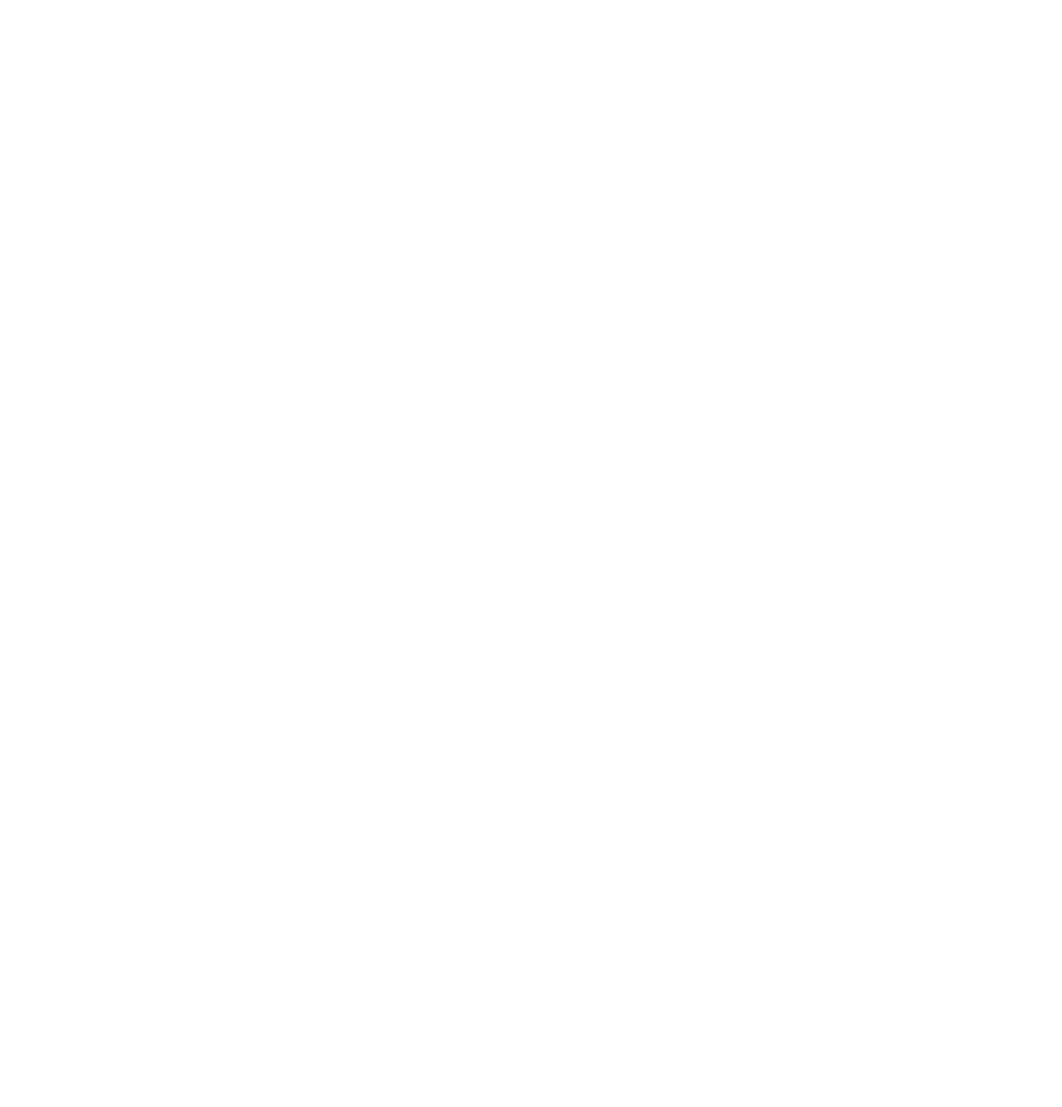
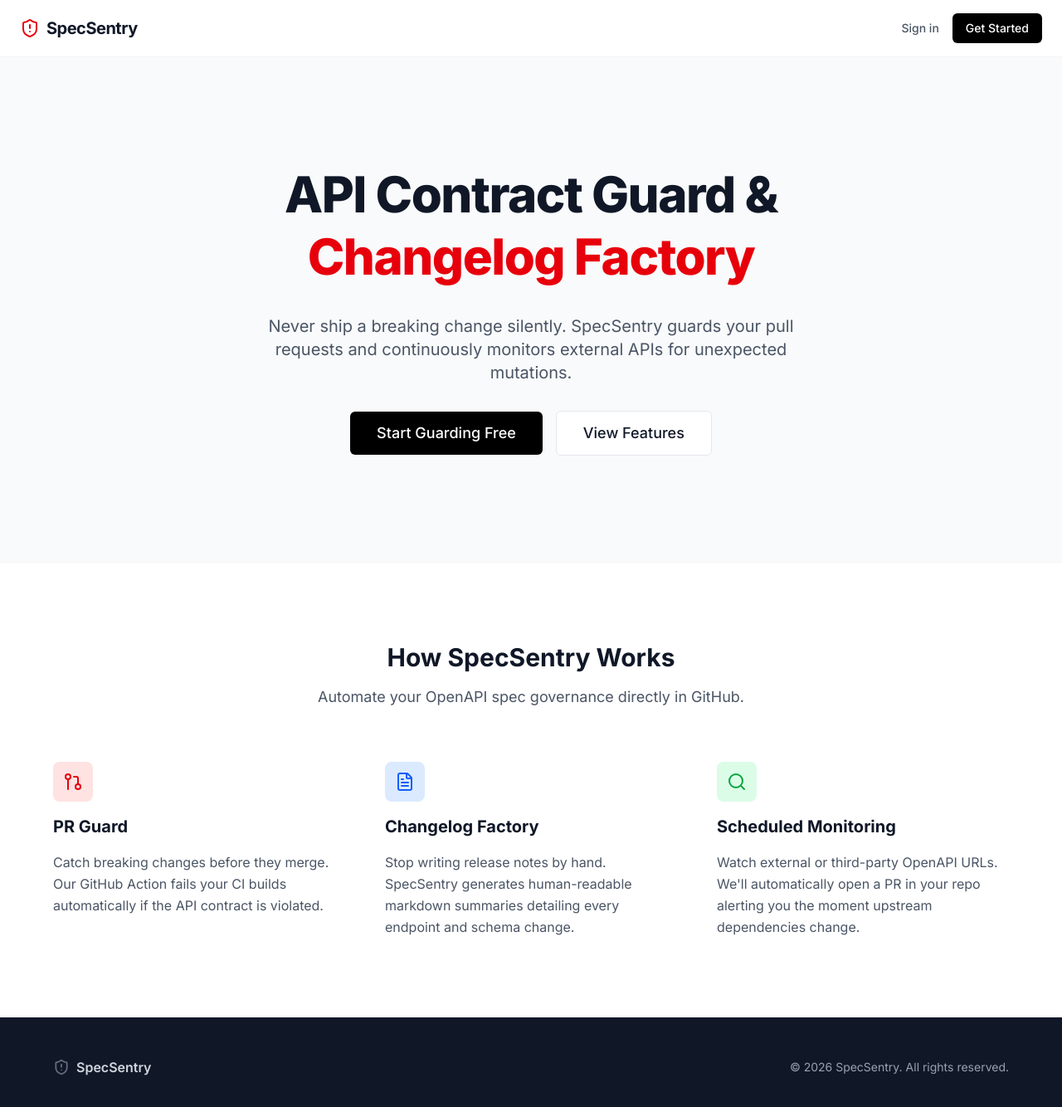
Before and after one commit to yaghiashraf/spec-sentry, a Next.js app: page / in a window 1280 px wide. Before the commit this address had no page. Shown: the top 1334 px of the page at 83% size. Before the commit the page ends 800 px from the top, so only its background shows below. Built offline with nearby package versions, Linux system fonts and the light colour scheme.

Commit message:
feat: improve landing page and login UI, implement route groups

```diff
--- /dev/null
+++ b/src/app/(app)/layout.tsx
@@ -0,0 +1,52 @@
+import type { Metadata } from 'next';
+import { Inter } from 'next/font/google';
+import '../globals.css';
+import Link from 'next/link';
+import { ShieldAlert } from 'lucide-react';
+
+const inter = Inter({ subsets: ['latin'] });
+
+export const metadata: Metadata = {
+  title: 'SpecSentry - Dashboard',
+};
+
+export default function AppLayout({
+  children,
+}: {
+  children: React.ReactNode;
+}) {
+  return (
+    <div className="flex h-screen overflow-hidden bg-gray-50">
+      {/* Sidebar */}
+      <aside className="w-64 bg-gray-900 text-white flex flex-col">
+        <div className="h-16 flex items-center px-6 border-b border-gray-800">
+          <ShieldAlert className="w-6 h-6 text-red-500 mr-2" />
+          <span className="font-bold text-xl tracking-tight">SpecSentry</span>
+        </div>
+        <nav className="flex-1 px-4 py-6 space-y-2">
+          <Link href="/dashboard" className="block px-4 py-2 rounded-md hover:bg-gray-800 transition-colors">
+            Dashboard
+          </Link>
+          <Link href="/projects/new" className="block px-4 py-2 rounded-md hover:bg-gray-800 transition-colors">
+            New Project
+          </Link>
+          <Link href="/settings" className="block px-4 py-2 rounded-md hover:bg-gray-800 transition-colors">
+            Settings
+          </Link>
+        </nav>
+        <div className="p-4 border-t border-gray-800">
+          <Link href="/login" className="block text-center px-4 py-2 text-sm text-gray-400 hover:text-white transition-colors">
+            Sign Out
+          </Link>
+        </div>
+      </aside>
+
+      {/* Main content */}
+      <main className="flex-1 overflow-y-auto">
+        <div className="p-8 max-w-7xl mx-auto text-gray-900">
+          {children}
+        </div>
+      </main>
+    </div>
+  );
+}
--- a/src/app/layout.tsx
+++ b/src/app/layout.tsx
@@ -1,8 +1,6 @@
 import type { Metadata } from 'next';
 import { Inter } from 'next/font/google';
 import './globals.css';
-import Link from 'next/link';
-import { ShieldAlert } from 'lucide-react';
 
 const inter = Inter({ subsets: ['latin'] });
 
@@ -18,39 +16,8 @@
 }) {
   return (
     <html lang="en">
-      <body className={`${inter.className} bg-gray-50 min-h-screen`}>
-        <div className="flex h-screen overflow-hidden">
-          {/* Sidebar */}
-          <aside className="w-64 bg-gray-900 text-white flex flex-col">
-            <div className="h-16 flex items-center px-6 border-b border-gray-800">
-              <ShieldAlert className="w-6 h-6 text-red-500 mr-2" />
-              <span className="font-bold text-xl tracking-tight">SpecSentry</span>
-            </div>
-            <nav className="flex-1 px-4 py-6 space-y-2">
-              <Link href="/dashboard" className="block px-4 py-2 rounded-md hover:bg-gray-800 transition-colors">
-                Dashboard
-              </Link>
-              <Link href="/projects/new" className="block px-4 py-2 rounded-md hover:bg-gray-800 transition-colors">
-                New Project
-              </Link>
-              <Link href="/settings" className="block px-4 py-2 rounded-md hover:bg-gray-800 transition-colors">
-                Settings
-              </Link>
-            </nav>
-            <div className="p-4 border-t border-gray-800">
-              <Link href="/login" className="block text-center px-4 py-2 text-sm text-gray-400 hover:text-white transition-colors">
-                Sign Out
-              </Link>
-            </div>
-          </aside>
-
-          {/* Main content */}
-          <main className="flex-1 overflow-y-auto">
-            <div className="p-8 max-w-7xl mx-auto">
-              {children}
-            </div>
-          </main>
-        </div>
+      <body className={`${inter.className} bg-white text-gray-900 min-h-screen flex flex-col`}>
+        {children}
       </body>
     </html>
   );
--- a/src/app/login/page.tsx
+++ b/src/app/login/page.tsx
@@ -1,25 +1,56 @@
 import Link from 'next/link';
+import { Github, ShieldAlert } from 'lucide-react';
 
 export default function LoginPage() {
   return (
-    <div className="min-h-screen flex items-center justify-center bg-gray-50">
-      <div className="max-w-md w-full space-y-8 p-8 bg-white rounded-xl shadow-lg border border-gray-100">
+    <div className="min-h-screen flex items-center justify-center bg-gray-50 p-6">
+      <div className="max-w-md w-full">
+        {/* Logo Header */}
+        <div className="flex justify-center mb-8">
+          <Link href="/" className="flex items-center space-x-2 text-gray-900 hover:text-gray-700 transition-colors">
+            <ShieldAlert className="w-8 h-8 text-red-600" />
+            <span className="font-bold text-3xl tracking-tight">SpecSentry</span>
+          </Link>
+        </div>
+
+        {/* Login Card */}
+        <div className="bg-white rounded-2xl shadow-xl border border-gray-100 p-8 space-y-8">
           <div className="text-center">
-          <h2 className="mt-6 text-3xl font-extrabold text-gray-900">SpecSentry</h2>
-          <p className="mt-2 text-sm text-gray-600">
+            <h2 className="text-2xl font-bold text-gray-900">Welcome back</h2>
+            <p className="mt-2 text-base text-gray-600">
               Sign in to manage your API Contract Guard
             </p>
           </div>
-        <div className="mt-8 space-y-6">
+
+          <div className="space-y-4">
             <Link
               href="/dashboard"
-            className="w-full flex justify-center py-3 px-4 border border-transparent rounded-md shadow-sm text-sm font-medium text-white bg-black hover:bg-gray-800 focus:outline-none focus:ring-2 focus:ring-offset-2 focus:ring-black transition-colors"
+              className="w-full flex items-center justify-center py-3 px-4 border border-transparent rounded-lg shadow-sm text-sm font-semibold text-white bg-[#24292F] hover:bg-[#1b1f23] focus:outline-none focus:ring-2 focus:ring-offset-2 focus:ring-[#24292F] transition-all"
             >
+              <Github className="w-5 h-5 mr-3" />
               Sign in with GitHub
             </Link>
-          <p className="text-center text-xs text-gray-500 mt-4">
-            (This is a template simulation. Authentication can be added using NextAuth.js)
+
+            <div className="relative my-6">
+              <div className="absolute inset-0 flex items-center">
+                <div className="w-full border-t border-gray-200"></div>
+              </div>
+              <div className="relative flex justify-center text-sm">
+                <span className="px-2 bg-white text-gray-500 font-medium">Demo Mode</span>
+              </div>
+            </div>
+
+            <p className="text-center text-sm text-gray-600 bg-gray-50 p-3 rounded-lg border border-gray-100">
+              This is a template simulation. Authentication can be wired up using <strong>NextAuth.js</strong>.
             </p>
+          </div>
+        </div>
+
+        {/* Footer links */}
+        <div className="mt-8 text-center text-sm">
+          <Link href="/" className="text-gray-500 hover:text-gray-900 font-medium transition-colors">
+            &larr; Back to home
+          </Link>
         </div>
       </div>
     </div>
--- a/src/app/page.tsx
+++ b/src/app/page.tsx
@@ -1,5 +1,98 @@
-import { redirect } from 'next/navigation';
+import Link from 'next/link';
+import { ShieldAlert, GitPullRequest, Search, FileText } from 'lucide-react';
 
-export default function Home() {
-  redirect('/login');
+export default function LandingPage() {
+  return (
+    <div className="flex flex-col min-h-screen">
+      {/* Header */}
+      <header className="px-6 py-4 flex justify-between items-center bg-white border-b border-gray-100">
+        <div className="flex items-center space-x-2 text-gray-900">
+          <ShieldAlert className="w-6 h-6 text-red-600" />
+          <span className="font-bold text-xl tracking-tight">SpecSentry</span>
+        </div>
+        <nav className="flex space-x-4 items-center">
+          <Link href="/login" className="text-sm font-medium text-gray-600 hover:text-gray-900 transition-colors">
+            Sign in
+          </Link>
+          <Link href="/login" className="text-sm font-medium text-white bg-black hover:bg-gray-800 px-4 py-2 rounded-md transition-colors">
+            Get Started
+          </Link>
+        </nav>
+      </header>
+
+      {/* Hero Section */}
+      <main className="flex-1">
+        <section className="px-6 py-24 md:py-32 bg-gray-50 border-b border-gray-100">
+          <div className="max-w-4xl mx-auto text-center space-y-8">
+            <h1 className="text-4xl md:text-6xl font-extrabold text-gray-900 tracking-tight leading-tight">
+              API Contract Guard & <br className="hidden md:block" />
+              <span className="text-red-600">Changelog Factory</span>
+            </h1>
+            <p className="text-xl text-gray-600 max-w-2xl mx-auto">
+              Never ship a breaking change silently. SpecSentry guards your pull requests and continuously monitors external APIs for unexpected mutations.
+            </p>
+            <div className="flex flex-col sm:flex-row items-center justify-center space-y-4 sm:space-y-0 sm:space-x-4">
+              <Link href="/login" className="w-full sm:w-auto px-8 py-3 bg-black text-white font-medium rounded-md hover:bg-gray-800 transition-colors text-lg">
+                Start Guarding Free
+              </Link>
+              <Link href="#features" className="w-full sm:w-auto px-8 py-3 bg-white text-gray-900 border border-gray-200 font-medium rounded-md hover:bg-gray-50 transition-colors text-lg">
+                View Features
+              </Link>
+            </div>
+          </div>
+        </section>
+
+        {/* Features Section */}
+        <section id="features" className="px-6 py-24 bg-white">
+          <div className="max-w-6xl mx-auto">
+            <div className="text-center mb-16">
+              <h2 className="text-3xl font-bold text-gray-900">How SpecSentry Works</h2>
+              <p className="mt-4 text-lg text-gray-600">Automate your OpenAPI spec governance directly in GitHub.</p>
+            </div>
+
+            <div className="grid md:grid-cols-3 gap-12">
+              <div className="space-y-4">
+                <div className="w-12 h-12 bg-red-100 rounded-lg flex items-center justify-center text-red-600">
+                  <GitPullRequest className="w-6 h-6" />
+                </div>
+                <h3 className="text-xl font-bold text-gray-900">PR Guard</h3>
+                <p className="text-gray-600 leading-relaxed">
+                  Catch breaking changes before they merge. Our GitHub Action fails your CI builds automatically if the API contract is violated.
+                </p>
+              </div>
+              <div className="space-y-4">
+                <div className="w-12 h-12 bg-blue-100 rounded-lg flex items-center justify-center text-blue-600">
+                  <FileText className="w-6 h-6" />
+                </div>
+                <h3 className="text-xl font-bold text-gray-900">Changelog Factory</h3>
+                <p className="text-gray-600 leading-relaxed">
+                  Stop writing release notes by hand. SpecSentry generates human-readable markdown summaries detailing every endpoint and schema change.
+                </p>
+              </div>
+              <div className="space-y-4">
+                <div className="w-12 h-12 bg-green-100 rounded-lg flex items-center justify-center text-green-600">
+                  <Search className="w-6 h-6" />
+                </div>
+                <h3 className="text-xl font-bold text-gray-900">Scheduled Monitoring</h3>
+                <p className="text-gray-600 leading-relaxed">
+                  Watch external or third-party OpenAPI URLs. We'll automatically open a PR in your repo alerting you the moment upstream dependencies change.
+                </p>
+              </div>
+            </div>
+          </div>
+        </section>
+      </main>
+
+      {/* Footer */}
+      <footer className="bg-gray-900 py-12 px-6">
+        <div className="max-w-6xl mx-auto flex flex-col md:flex-row justify-between items-center text-gray-400">
+          <div className="flex items-center space-x-2 mb-4 md:mb-0">
+            <ShieldAlert className="w-5 h-5 text-gray-500" />
+            <span className="font-semibold text-gray-300">SpecSentry</span>
+          </div>
+          <p className="text-sm">© {new Date().getFullYear()} SpecSentry. All rights reserved.</p>
+        </div>
+      </footer>
+    </div>
+  );
 }
```
Also changed, not shown: src/app/(app)/dashboard/page.tsx (renamed from src/app/dashboard/page.tsx), src/app/(app)/projects/[id]/page.tsx (renamed from src/app/projects/[id]/page.tsx), src/app/(app)/projects/new/page.tsx (renamed from src/app/projects/new/page.tsx), src/app/(app)/settings/page.tsx (renamed from src/app/settings/page.tsx). Lines whose indentation alone changed are shown as unchanged.
